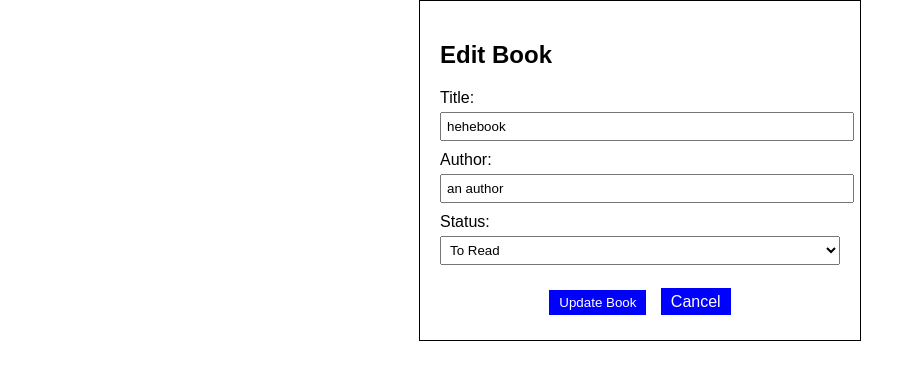
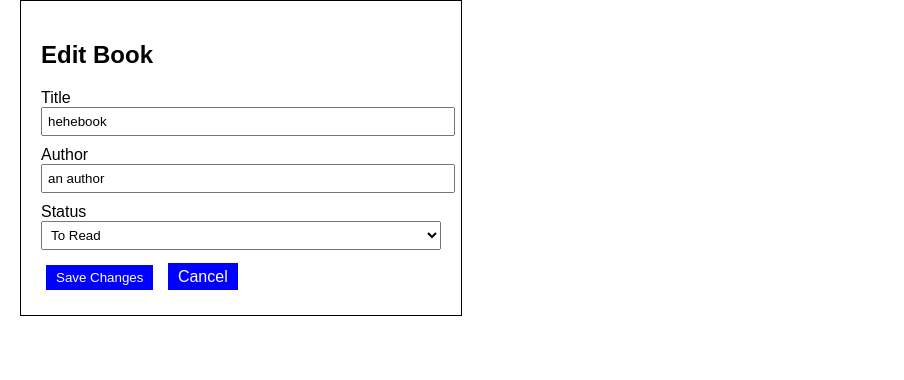
Before and after one commit to bublyi/bookie, a Flask app: page /edit/2 in a window 1280 px wide. Shown: the part 138-518 px from the top of the page, without its empty margins (0-904 px from the left). Run offline with Flask 3, Linux system fonts and the light colour scheme; data comes from the database, SQL or seed files in the repository.

Commit message:
css changes and polish

```diff
--- a/static/style.css
+++ b/static/style.css
@@ -27,18 +27,8 @@ body {
     margin: 5px;
 }
 
-.button.small {
-    padding: 3px 8px;
-    font-size: 12px;
-}
-
 .button.delete {
     background-color: red;
-}
-
-.title-section {
-    text-align: center;
-    margin: 20px 0;
 }
 
 .book-card {
@@ -52,48 +42,14 @@ body {
     padding: 2px 5px;
 }
 
-.books-grid {
-    max-width: 800px;
-    margin: 0 auto;
-}
-
-.book-buttons {
-    margin-top: 10px;
-}
-
-.no-books {
-    text-align: center;
-    color: #666;
-    margin: 40px 0;
-}
-
-.messages {
-    margin: 10px 0;
-}
-
-.message {
-    background-color: #d4edda;
-    color: #155724;
-    padding: 10px;
-    margin: 5px 0;
-    border: 1px solid #c3e6cb;
-    border-radius: 4px;
-}
-
 .form-container {
     border: 1px solid black;
     padding: 20px;
     max-width: 400px;
-    margin: 0 auto;
 }
 
 .form-group {
     margin: 10px 0;
-}
-
-.form-group label {
-    display: block;
-    margin-bottom: 5px;
 }
 
 .form-group input,
@@ -101,8 +57,3 @@ body {
     width: 100%;
     padding: 5px;
 }
-
-.form-buttons {
-    margin-top: 20px;
-    text-align: center;
-}
--- a/templates/edit_book.html
+++ b/templates/edit_book.html
@@ -1,22 +1,22 @@
 {% extends "base.html" %}
 
 {% block content %}
+<div class="main">
     <div class="form-container">
         <h2>Edit Book</h2>
-
-    <form method="POST">
+        <form method="POST" class="book-form">
             <div class="form-group">
-            <label for="title">Title:</label>
+                <label for="title">Title</label>
                 <input type="text" id="title" name="title" value="{{ book.title }}" required>
             </div>
 
             <div class="form-group">
-            <label for="author">Author:</label>
+                <label for="author">Author</label>
                 <input type="text" id="author" name="author" value="{{ book.author }}" required>
             </div>
 
             <div class="form-group">
-            <label for="status">Status:</label>
+                <label for="status">Status</label>
                 <select id="status" name="status">
                     <option value="To Read" {% if book.status == 'To Read' %}selected{% endif %}>To Read</option>
                     <option value="Reading" {% if book.status == 'Reading' %}selected{% endif %}>Reading</option>
@@ -25,9 +25,10 @@
             </div>
 
             <div class="form-buttons">
-            <button type="submit" class="button">Update Book</button>
-            <a href="{{ url_for('index') }}" class="button">Cancel</a>
+                <button type="submit" class="button">Save Changes</button>
+                <a href="{{ url_for('index') }}" class="button secondary">Cancel</a>
             </div>
         </form>
     </div>
+</div>
 {% endblock %}
```
Also changed, not shown: templates/add_book.html (+7 -6 lines), templates/style.css (added, +32 -0 lines), README.md (deleted). Lines whose indentation alone changed are shown as unchanged.
